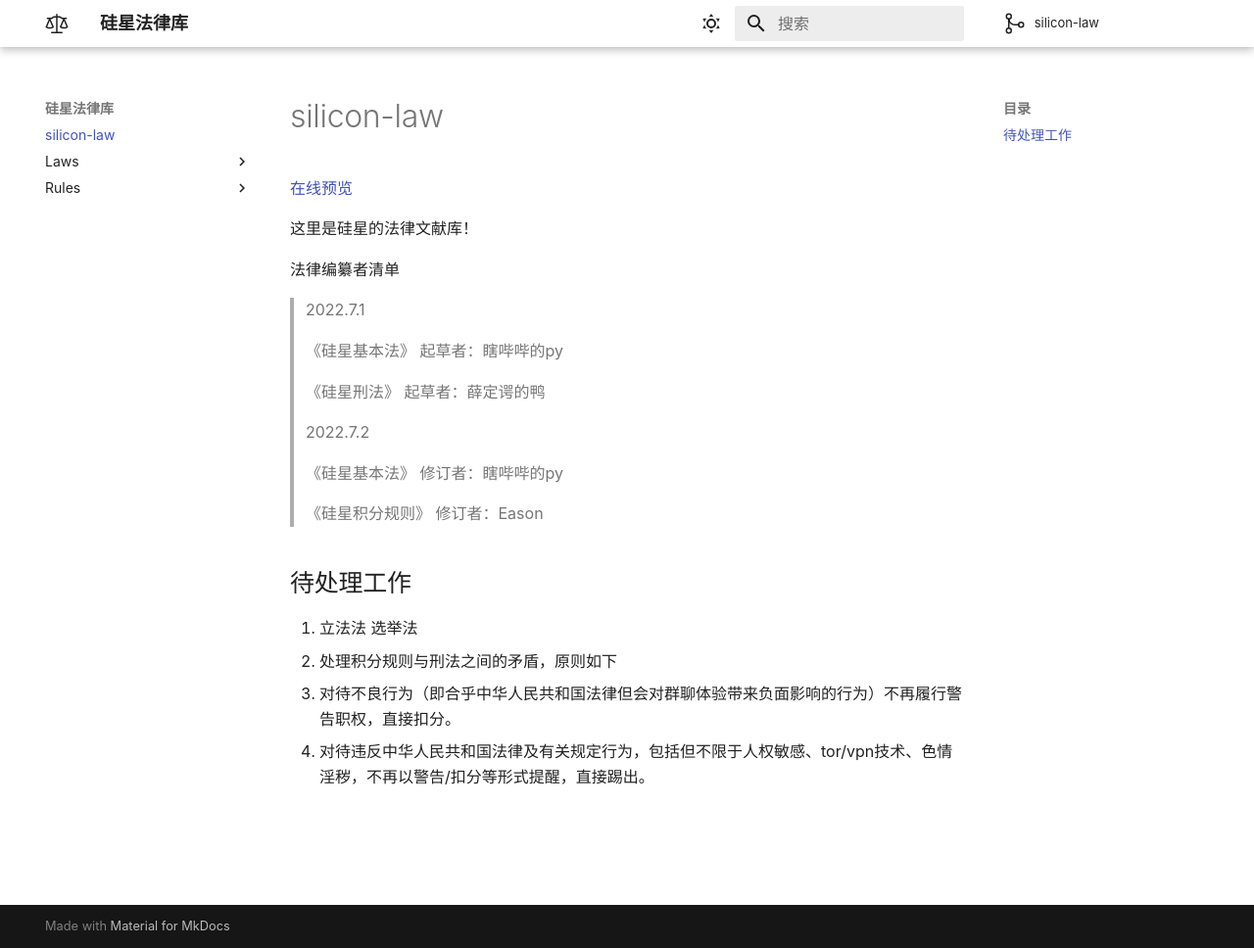
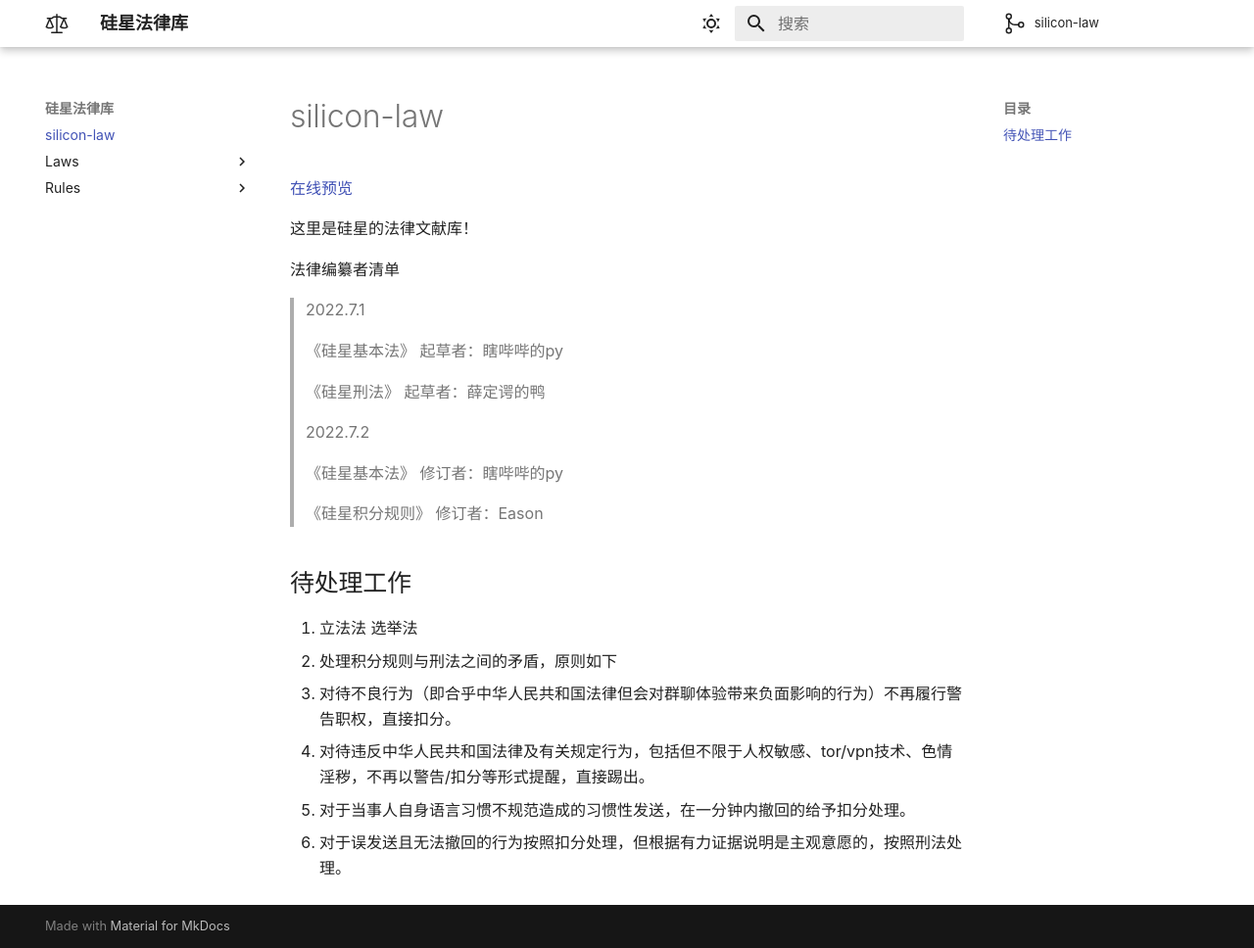
Before and after one commit to silicon-star-united-government/silicon-law, an MkDocs documentation site: the page built from docs/index.md, in a window 1280 px wide and 968 px high. Shown: the whole window at 98% size. Built offline with MkDocs 1.6.1 and Material for MkDocs 9.7.7, drawn with Linux system fonts in a browser that asks for light colours; comment, search, counter and statistics services are not loaded.

Commit message:
add 待处理工作

```diff
--- a/docs/index.md
+++ b/docs/index.md
@@ -24,3 +24,5 @@
 2. 处理积分规则与刑法之间的矛盾，原则如下
    1.  对待不良行为（即合乎中华人民共和国法律但会对群聊体验带来负面影响的行为）不再履行警告职权，直接扣分。
    2.  对待违反中华人民共和国法律及有关规定行为，包括但不限于人权敏感、tor/vpn技术、色情淫秽，不再以警告/扣分等形式提醒，直接踢出。
+   3.  对于当事人自身语言习惯不规范造成的习惯性发送，在一分钟内撤回的给予扣分处理。
+   4.  对于误发送且无法撤回的行为按照扣分处理，但根据有力证据说明是主观意愿的，按照刑法处理。
```
